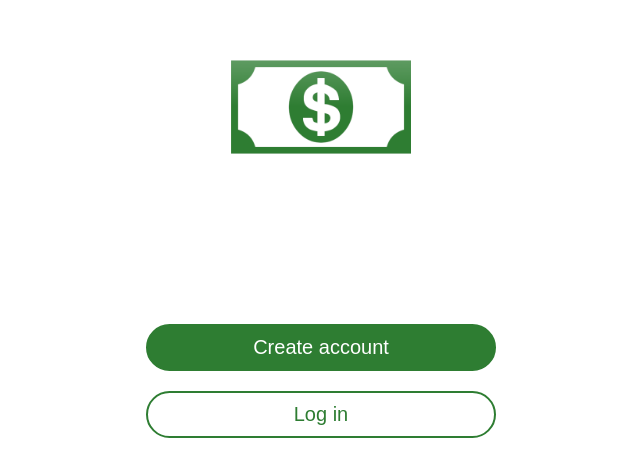
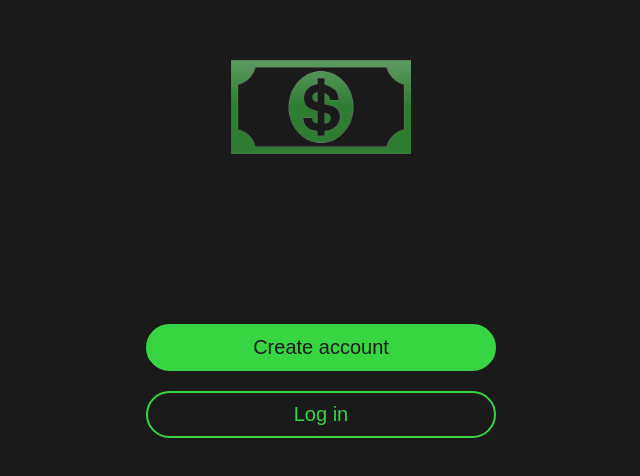
Before and after one commit to upenn-cis-4120/BillSplitter, a React (Create React App) app: page /home in a window 1280 px wide. Shown: the part 198-674 px from the top of the page, without its empty margins (319-959 px from the left). Built offline with nearby package versions, Linux system fonts and the light colour scheme.

Commit message:
dark mode

```diff
--- a/public/index.html
+++ b/public/index.html
@@ -4,7 +4,7 @@
     <meta charset="utf-8" />
     <link rel="icon" href="%PUBLIC_URL%/favicon.ico" />
     <meta name="viewport" content="width=device-width, initial-scale=1" />
-    <meta name="theme-color" content="#000000" />
+    <meta name="theme-color" content="#1a1a1a" />
     <meta
       name="BillSplitter"
       content="Split bills with friends"
@@ -13,7 +13,7 @@
     <link rel="manifest" href="%PUBLIC_URL%/manifest.json" />
     <title>BillSplitter</title>
   </head>
-  <body>
+  <body style="background-color: #1a1a1a">
     <noscript>You need to enable JavaScript to run this app.</noscript>
     <div id="root"></div>
   </body>
--- a/src/index.css
+++ b/src/index.css
@@ -1,17 +1,21 @@
 :root {
-    --primary-color: #2e7d32;
-    --primary-hover-color: #286c2c;
-    --secondary-color: #3fce46;
-    --secondary-hover-color: #2a9430;
-    --background-color: #f0f4ff;
-    --text-color: #333;
-    --white-color: #fff;
-    --light-gray: #f9f9f9;
-    --shadow-color: rgba(0, 0, 0, 0.1);
+    --primary-color: #38d543;
+    --primary-hover-color: #45ec50;
+    --secondary-color: #08d516;
+    --secondary-hover-color: #09ee18;
+    --background-color: #1a1a1a;
+    --text-color: #eeeeee;
+    --white-color: #1a1a1a;
+    --light-gray: #3a3a3a;
+    --shadow-color: rgba(95, 79, 79, 0.1);
     --border-radius: 8px;
-    --paid-color: #2e7d32;
-    --unpaid-color: var(--primary-color);
+    --paid-color: #38d543;
+    --unpaid-color: #d53838;
     --font-family: Arial, sans-serif;
+}
+
+input {
+    color: var(--text-color);
 }
 
 * {
@@ -19,6 +23,10 @@
     padding: 0;
     box-sizing: border-box;
     width: 100%;
+}
+
+p {
+    color: #eeeeee;
 }
 
 body {
@@ -38,6 +46,10 @@ body {
 
 .send-friend-button {
     margin-bottom: 30px;
+}
+
+.friend-item {
+    color: #eeeeee;
 }
 
 .App {
@@ -164,6 +176,7 @@ h3 {
     flex-direction: column;
     gap: 10px;
     margin-bottom: 20px;
+    color: #eeeeee;
 }
 
 .add-friend-section input,
@@ -278,6 +291,7 @@ input[type="email"],
     flex-direction: column;
     gap: 20px;
     width: 100%;
+    color: #eeeeee;
 }
 
 .sort-options {
@@ -368,7 +382,7 @@ li {
     transform: translateX(-50%);
     width: 100%;
     max-width: 75vh;
-    background-color: white;
+    background-color: #1a1a1a;
     box-shadow: 0 -4px 2px rgba(0, 0, 0, 0.2);
     z-index: 1000;
     justify-content: space-between;
@@ -462,7 +476,7 @@ li {
 
 .button-outlined:hover {
     background-color: var(--primary-hover-color);
-    color: #ffffff;
+    color: #1a1a1a;
 }
 
 .button-colored {
@@ -470,7 +484,7 @@ li {
     padding: 10px 20px;
     margin: 10px;
     background-color: var(--primary-color);
-    color: #ffffff;
+    color: #1a1a1a;
     border: 2px solid var(--primary-color);
     border-radius: 25px;
     cursor: pointer;
--- a/src/theme.js
+++ b/src/theme.js
@@ -3,10 +3,10 @@ import { createTheme } from '@mui/material/styles';
 const theme = createTheme({
   palette: {
     primary: {
-      main: '#1976d2',
+      main: '#81c784',
     },
     secondary: {
-      main: '#dc004e',
+      main: '#4caf50',
     },
   },
   typography: {
```
